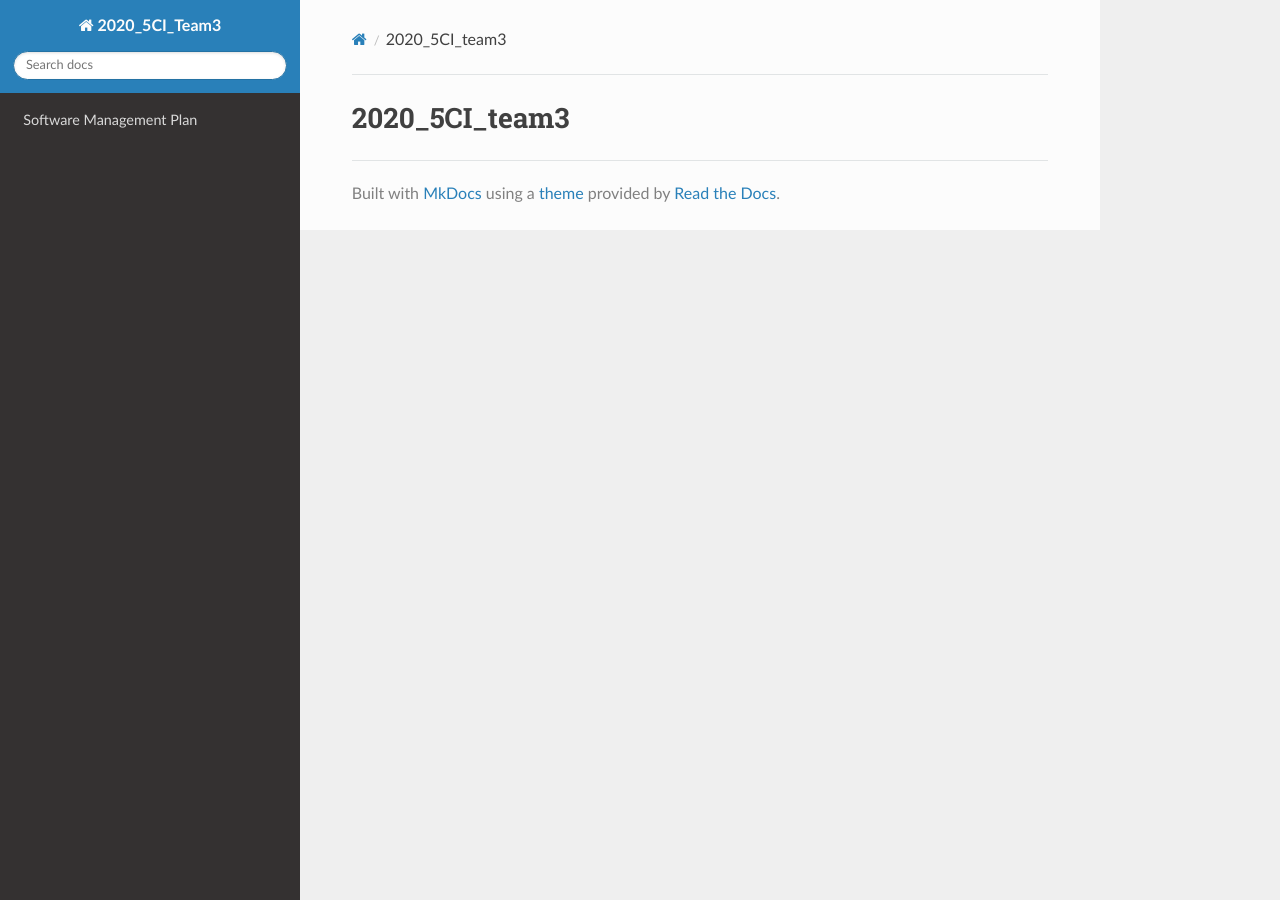
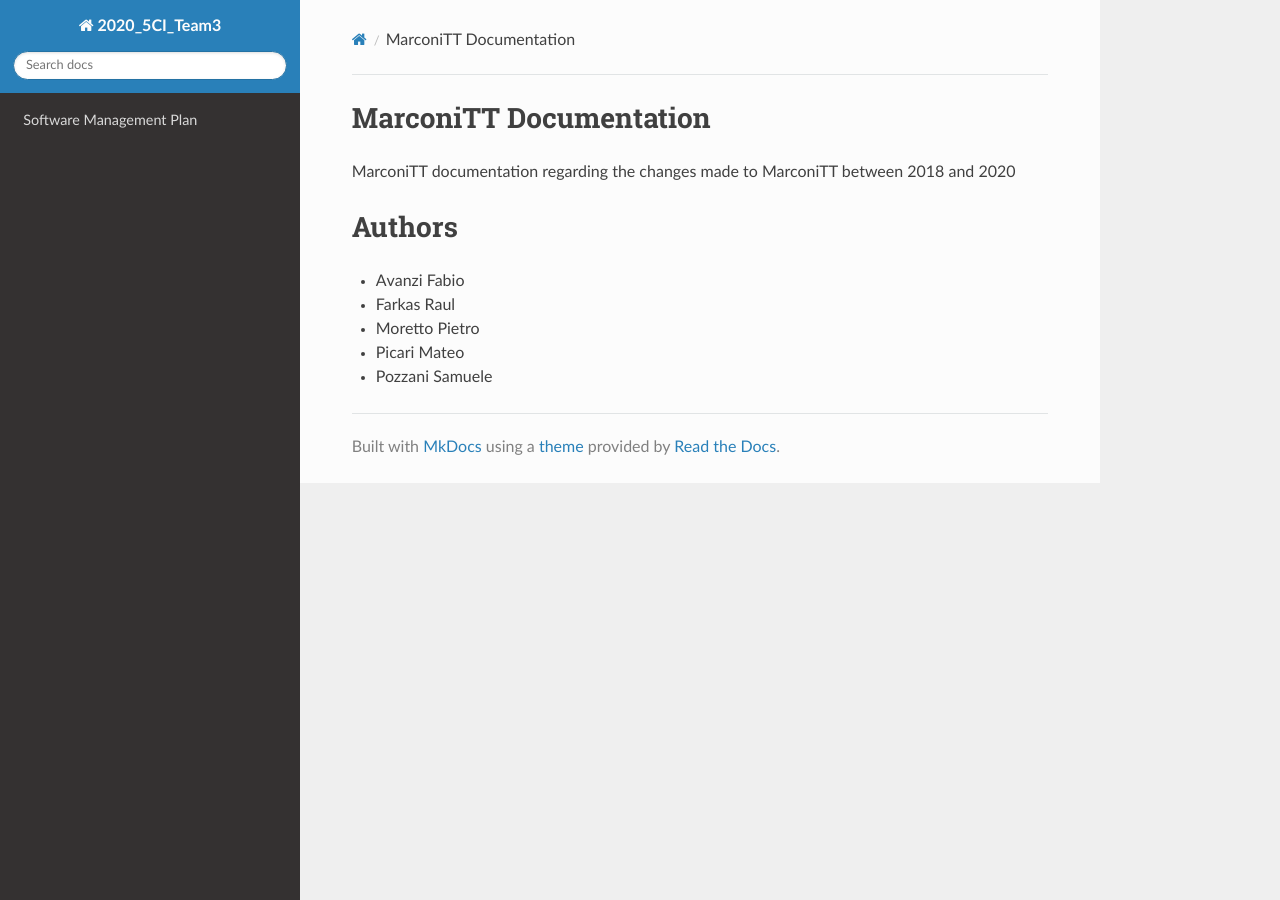
Before and after one commit to TrackyRaul/2020_5CI__team3_Farkas, an MkDocs documentation site: the page built from docs/index.md, in a window 1280 px wide. Built offline with MkDocs 1.6.1, drawn with Linux system fonts in a browser that asks for light colours; nearby versions of some CDN libraries.

Commit message:
Added index

```diff
--- a/docs/index.md
+++ b/docs/index.md
@@ -1 +1,9 @@
-# 2020_5CI_team3
+# MarconiTT Documentation
+MarconiTT documentation regarding the changes made to MarconiTT between 2018 and 2020
+
+# Authors
+- Avanzi Fabio
+- Farkas Raul
+- Moretto Pietro
+- Picari Mateo
+- Pozzani Samuele
```
